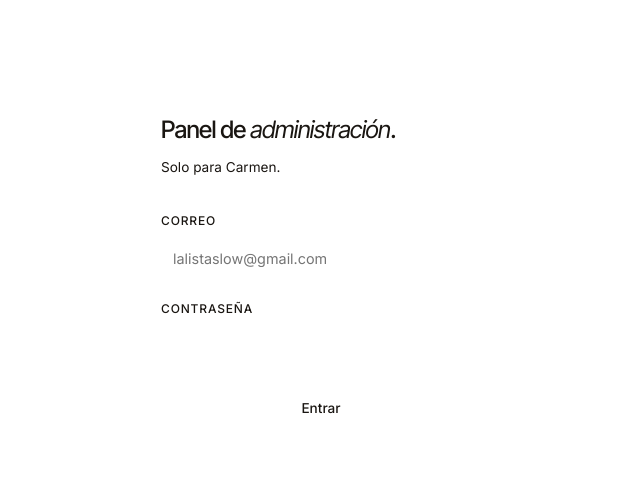
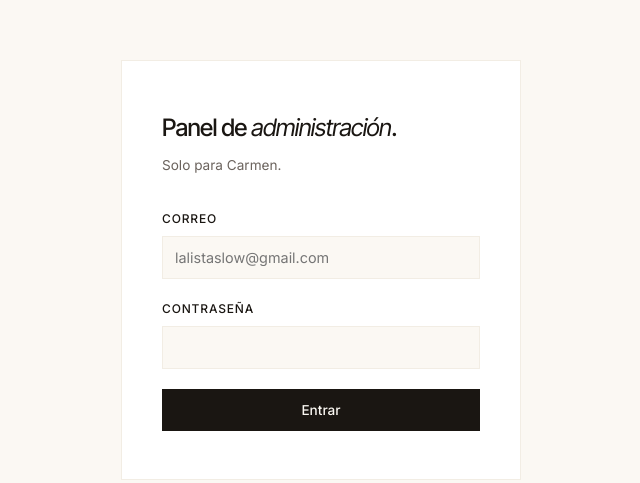
Before and after one commit to carmenalonsomarques-collab/Lalistaslow, a plain HTML site: page admin.html in a window 1280 px wide. Shown: the part 130-613 px from the top of the page, without its empty margins (319-959 px from the left). Drawn offline with nearby package versions, Linux system fonts and the light colour scheme.

Commit message:
Fix: definir variables CSS en admin.html para no depender de styles.css

```diff
--- a/admin.html
+++ b/admin.html
@@ -11,6 +11,13 @@
     <link href="https://fonts.googleapis.com/css2?family=Instrument+Serif:ital@0;1&family=Inter+Tight:ital,wght@0,300..700;1,400&family=Inter:wght@300;400;500;600;700&display=swap" rel="stylesheet">
     <link rel="stylesheet" href="./styles.css">
     <style>
+        :root {
+            --color-cream: #FBF8F3;
+            --color-linen: #F2EDE4;
+            --color-dark: #1A1612;
+            --color-sand: #6B635D;
+            --color-terracota: #B24D3D;
+        }
         body { background: var(--color-cream); }
 
         /* Login */
```
